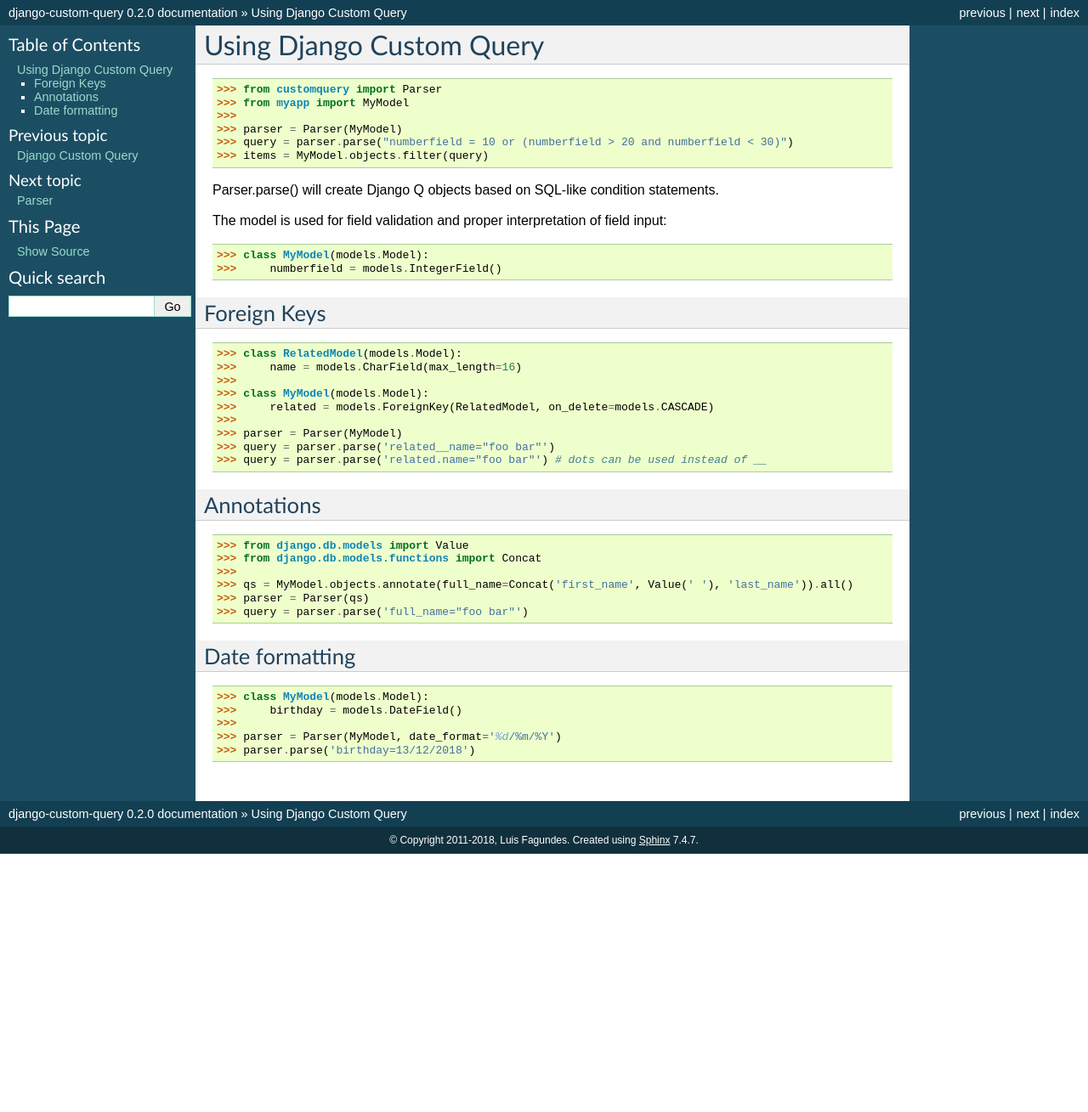
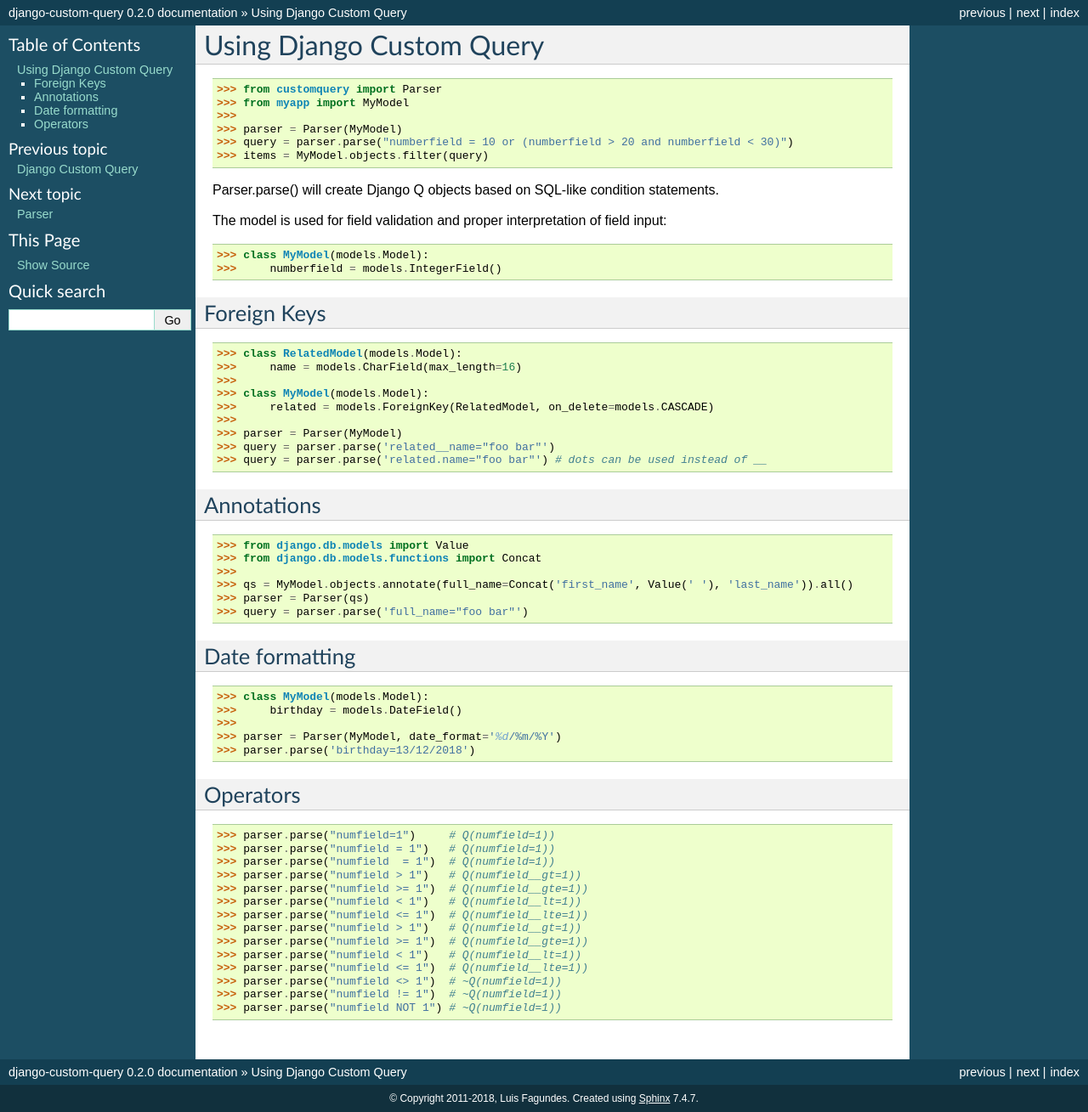
Before and after one commit to lfagundes/django-custom-query, a Sphinx documentation site: the page built from docs/using.rst, in a window 1280 px wide. Shown: the whole page at 85% size. Built offline with Sphinx 7.4.7, drawn with Linux system fonts in a browser that asks for light colours; before the commit the page ends 1005 px from its top, so only the background shows below that.

Commit message:
NOT operator

```diff
--- a/docs/index.rst
+++ b/docs/index.rst
@@ -63,6 +63,7 @@ Changelog
 
   - Support for annotations
   - Support for date formatting
+  - NOT operator
 
 - 0.2.0
 
--- a/docs/using.rst
+++ b/docs/using.rst
@@ -49,3 +49,21 @@ Date formatting
     >>>
     >>> parser = Parser(MyModel, date_format='%d/%m/%Y')
     >>> parser.parse('birthday=13/12/2018')
+
+Operators
+=========
+
+    >>> parser.parse("numfield=1")     # Q(numfield=1))
+    >>> parser.parse("numfield = 1")   # Q(numfield=1))
+    >>> parser.parse("numfield  = 1")  # Q(numfield=1))
+    >>> parser.parse("numfield > 1")   # Q(numfield__gt=1))
+    >>> parser.parse("numfield >= 1")  # Q(numfield__gte=1))
+    >>> parser.parse("numfield < 1")   # Q(numfield__lt=1))
+    >>> parser.parse("numfield <= 1")  # Q(numfield__lte=1))
+    >>> parser.parse("numfield > 1")   # Q(numfield__gt=1))
+    >>> parser.parse("numfield >= 1")  # Q(numfield__gte=1))
+    >>> parser.parse("numfield < 1")   # Q(numfield__lt=1))
+    >>> parser.parse("numfield <= 1")  # Q(numfield__lte=1))
+    >>> parser.parse("numfield <> 1")  # ~Q(numfield=1))
+    >>> parser.parse("numfield != 1")  # ~Q(numfield=1))
+    >>> parser.parse("numfield NOT 1") # ~Q(numfield=1))
```
Also changed, not shown: 2 other files.
